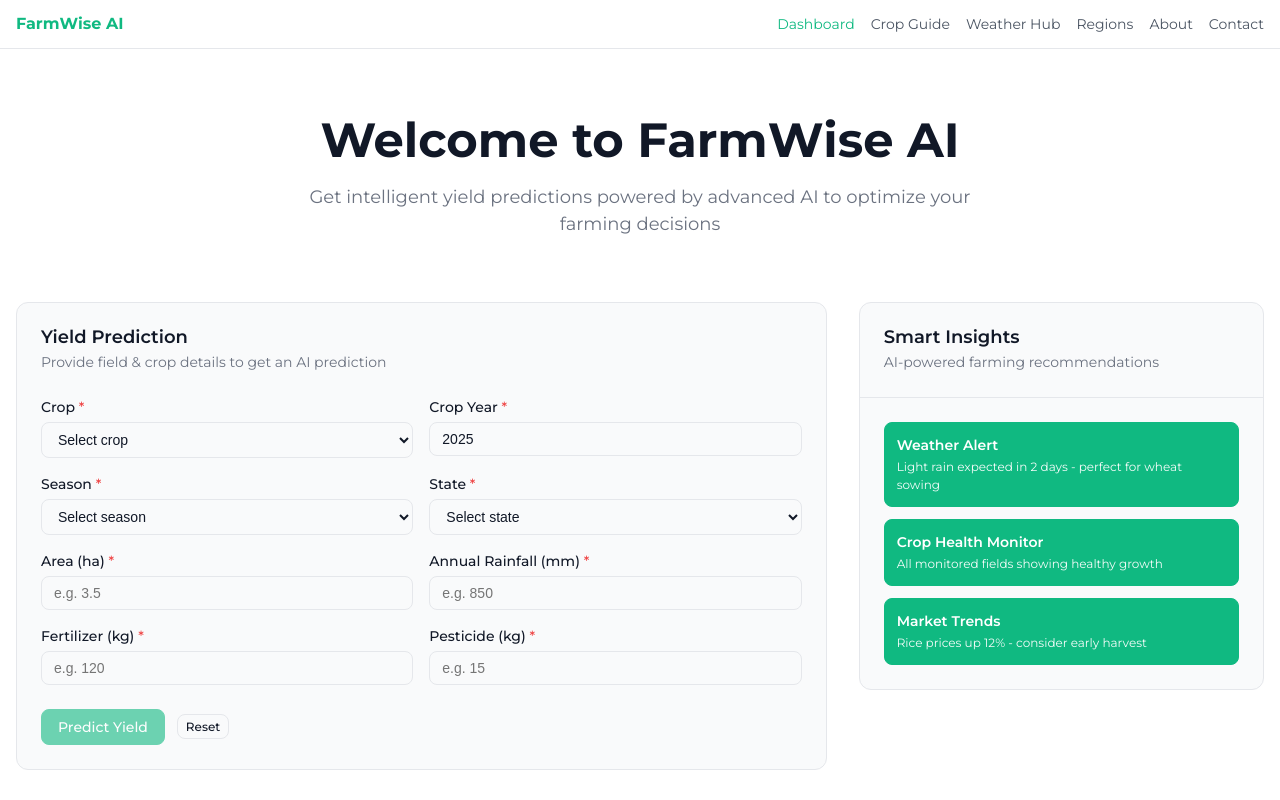
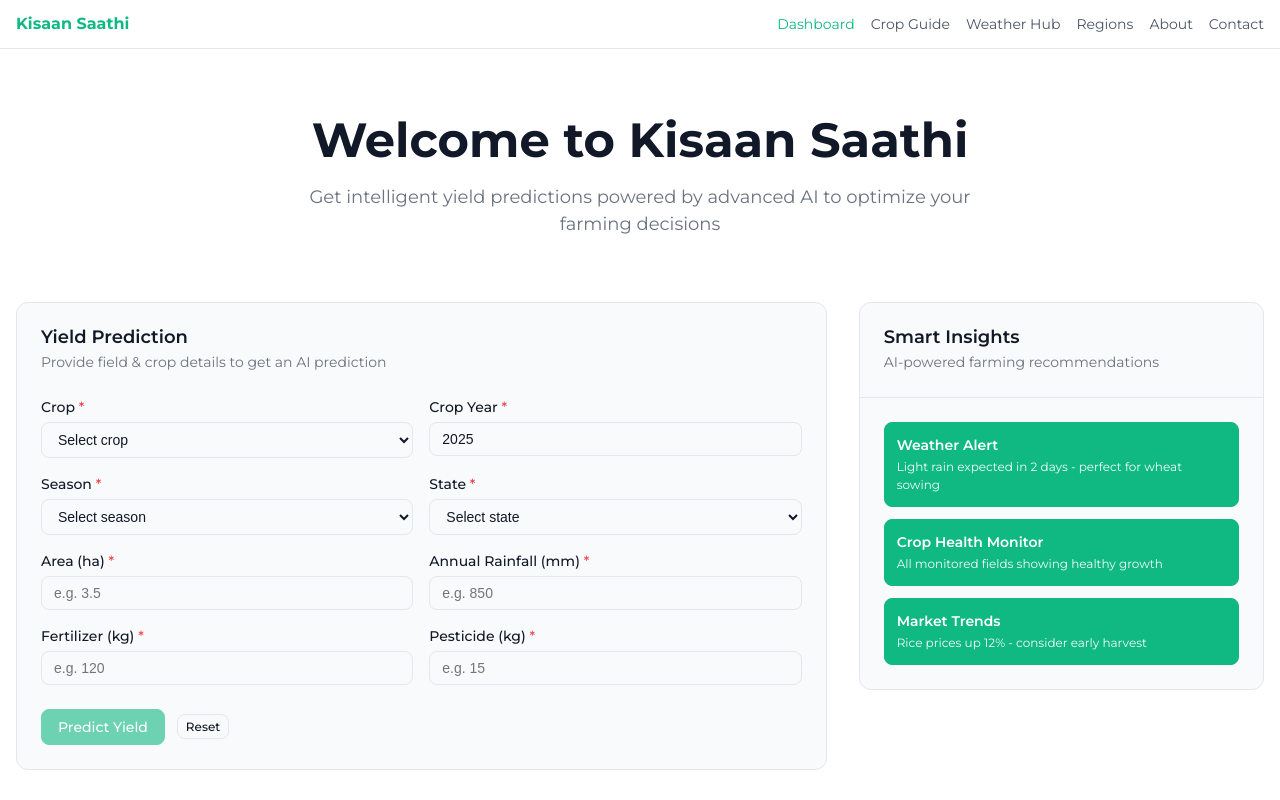
Before and after one commit to kartikadhonde/frontend-si-g-h, an Angular app: page /dashboard in a window 1280 px wide. Shown: the top 800 px of the page. Built offline with nearby package versions, Linux system fonts and the light colour scheme.

Commit message:
title renaminng

```diff
--- a/src/app/app.ts
+++ b/src/app/app.ts
@@ -8,5 +8,5 @@ import { RouterOutlet } from '@angular/router';
   styleUrl: './app.css'
 })
 export class App {
-  protected readonly title = signal('SIHFrontend');
+  protected readonly title = signal('Kisaan Saathi');
 }
--- a/src/app/features/dashboard/dashboard/dashboard.html
+++ b/src/app/features/dashboard/dashboard/dashboard.html
@@ -1,7 +1,7 @@
 <div class="dashboard page-shell">
   <!-- Hero -->
   <section class="hero-intro">
-    <h1 class="hero-title">Welcome to <span class="gradient-hero">FarmWise AI</span></h1>
+    <h1 class="hero-title">Welcome to <span class="gradient-hero">Kisaan Saathi</span></h1>
     <p class="hero-lead">Get intelligent yield predictions powered by advanced AI to optimize your farming decisions</p>
   </section>
 
--- a/src/app/features/how-it-works/how-it-works/how-it-works.html
+++ b/src/app/features/how-it-works/how-it-works/how-it-works.html
@@ -3,7 +3,7 @@
 	<div class="text-center stack-sm">
 		<span class="badge badge-secondary">How It Works</span>
 		<h1 class="heading-2xl">From <span class="gradient-hero bg-clip-text text-transparent">Data to Decisions</span></h1>
-		<p class="text-large text-muted small-lead">Discover how FarmWise AI transforms agricultural data into actionable insights that drive better farming outcomes</p>
+		<p class="text-large text-muted small-lead">Discover how Kisaan Saathi transforms agricultural data into actionable insights that drive better farming outcomes</p>
 	</div>
 
 	<!-- Process Steps -->
@@ -71,7 +71,7 @@
 	<div class="stack-lg">
 		<div class="text-center">
 			<h2 class="heading-xl">Proven Results</h2>
-			<p class="text-muted">Real benefits experienced by farmers using FarmWise AI</p>
+			<p class="text-muted">Real benefits experienced by farmers using Kisaan Saathi</p>
 		</div>
 		<div class="grid-four">
 			<div *ngFor="let benefit of benefits" class="card-hero text-center">
--- a/src/app/layout/navbar/navbar.html
+++ b/src/app/layout/navbar/navbar.html
@@ -1,6 +1,6 @@
 <nav class="navbar">
 	<div class="navbar__inner">
-		<a class="brand" routerLink="/">FarmWise AI</a>
+		<a class="brand" routerLink="/">Kisaan Saathi</a>
 		<ul class="nav-links">
 			<li><a routerLink="/dashboard" routerLinkActive="active">Dashboard</a></li>
 			<li><a routerLink="/crop-guide" routerLinkActive="active">Crop Guide</a></li>
--- a/src/index.html
+++ b/src/index.html
@@ -2,7 +2,7 @@
 <html lang="en">
 <head>
   <meta charset="utf-8">
-  <title>SIHFrontend</title>
+  <title>Kisaan Saathi</title>
   <base href="/">
   <meta name="viewport" content="width=device-width, initial-scale=1">
   <link rel="icon" type="image/x-icon" href="favicon.ico">
```
